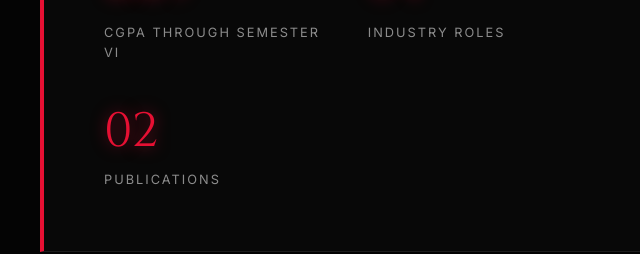
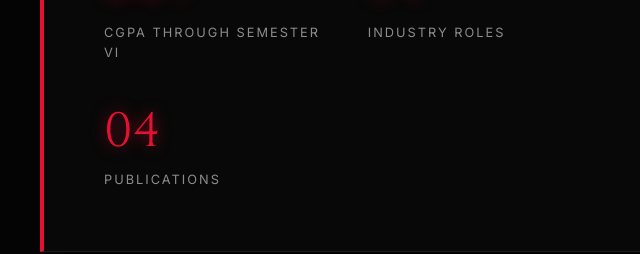
Before and after one commit to shxrxx-06/portfolio, a plain HTML site: page index.html in a window 1280 px wide. Shown: the part 1555-1809 px from the top of the page, 0-640 px from the left. Drawn offline with Linux system fonts and the light colour scheme.

```diff
--- a/index.html
+++ b/index.html
@@ -450,7 +450,7 @@
                         <div class="stat-label">Industry Roles</div>
                     </div>
                     <div>
-                        <div class="stat-val">02</div>
+                        <div class="stat-val">04</div>
                         <div class="stat-label">Publications</div>
                     </div>
                 </div>
```
